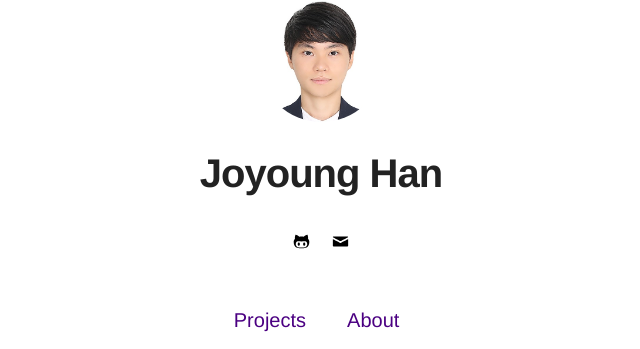
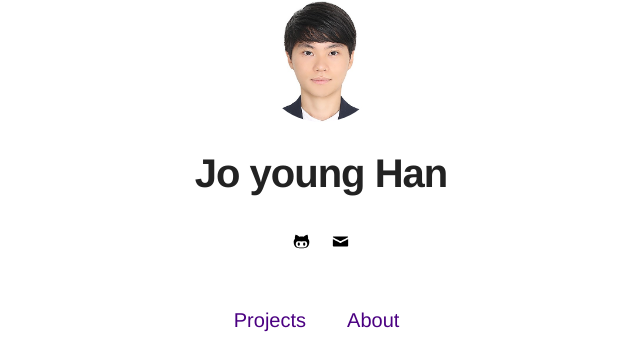
Before and after one commit to hjyoung001/hjyoung001.github.io, a Jekyll site: the page built from index.html, in a window 1280 px wide. Shown: the part 128-477 px from the top of the page, without its empty margins (319-959 px from the left). Built offline with Jekyll 4.4.1, drawn with Linux system fonts in a browser that asks for light colours.

Commit message:
Update _config.yml

```diff
--- a/_config.yml
+++ b/_config.yml
@@ -1,5 +1,5 @@
 # main text of home
-name: Joyoung Han
+name: Jo young Han
 bio:
 
 # twitter summary info
```
